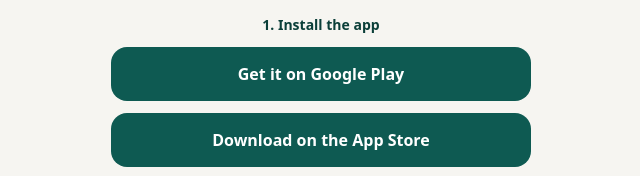
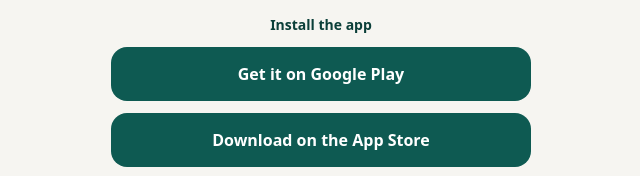
Before and after one commit to willianalves10/synpari-site, a plain HTML site: page join/index.html in a window 1280 px wide. Shown: the part 440-616 px from the top of the page, 319-959 px from the left. Drawn offline with Linux system fonts and the light colour scheme.

Commit message:
Join page: copy review fixes (no step number, Android hint)
Co-Authored-By: Claude Sonnet 5.5 <noreply@anthropic.com>

```diff
--- a/join/index.html
+++ b/join/index.html
@@ -51,7 +51,7 @@
       <div class="code" id="code" aria-live="polite">------</div>
       <button type="button" class="btn secondary" id="copy">Copy code</button>
 
-      <p class="step" id="step">1. Install the app</p>
+      <p class="step" id="step">Install the app</p>
       <a class="btn primary" id="play" href="#" hidden>Get it on Google Play</a>
       <a class="btn primary" id="ios" href="#" hidden>Download on the App Store</a>
 
@@ -65,9 +65,9 @@
       var PLAY_URL = "https://play.google.com/store/apps/details?id=com.synpariapp.synpari";
       var IOS_URL = "https://apps.apple.com/app/id6823784562";
       var T = {
-        en: { notFound: "Page not found", title: "You were invited to Synpari", opening: "Opening the app...", fallback: "Your invite code:", copy: "Copy code", copied: "Code copied", step: "1. Install the app", open: "Open in the app", play: "Get it on Google Play", ios: "Download on the App Store", hintAndroid: "The code is filled in for you when you open the app. If it is not, tap \"I have an invite code\" and paste it.", hintIos: "Then open Synpari, tap \"I have an invite code\" and paste the code you copied.", hintOther: "Then open Synpari on your phone, tap \"I have an invite code\" and type the code." },
-        pt: { notFound: "Página não encontrada", title: "Você foi convidado para o Synpari", opening: "Abrindo o app...", fallback: "Seu código de convite:", copy: "Copiar código", copied: "Código copiado", step: "1. Instale o app", open: "Abrir no app", play: "Disponível no Google Play", ios: "Baixar na App Store", hintAndroid: "O código já vem preenchido quando você abrir o app. Se não vier, toque em \"Tenho um código de convite\" e cole.", hintIos: "Depois abra o Synpari, toque em \"Tenho um código de convite\" e cole o código que você copiou.", hintOther: "Depois abra o Synpari no celular, toque em \"Tenho um código de convite\" e digite o código." },
-        es: { notFound: "Página no encontrada", title: "Te invitaron a Synpari", opening: "Abriendo la app...", fallback: "Tu código de invitación:", copy: "Copiar código", copied: "Código copiado", step: "1. Instala la app", open: "Abrir en la app", play: "Disponible en Google Play", ios: "Descargar en la App Store", hintAndroid: "El código ya viene escrito cuando abras la app. Si no, toca \"Tengo un código de invitación\" y pégalo.", hintIos: "Luego abre Synpari, toca \"Tengo un código de invitación\" y pega el código que copiaste.", hintOther: "Luego abre Synpari en tu celular, toca \"Tengo un código de invitación\" y escribe el código." }
+        en: { notFound: "Page not found", title: "You were invited to Synpari", opening: "Opening the app...", fallback: "Your invite code:", copy: "Copy code", copied: "Code copied", step: "Install the app", open: "Open in the app", play: "Get it on Google Play", ios: "Download on the App Store", hintAndroid: "The code is filled in when you open the app. If it isn't, tap \"I have an invite code\" and paste it.", hintIos: "Then open Synpari, tap \"I have an invite code\" and paste the code you copied.", hintOther: "Then open Synpari on your phone, tap \"I have an invite code\" and type the code." },
+        pt: { notFound: "Página não encontrada", title: "Você foi convidado para o Synpari", opening: "Abrindo o app...", fallback: "Seu código de convite:", copy: "Copiar código", copied: "Código copiado", step: "Instale o app", open: "Abrir no app", play: "Disponível no Google Play", ios: "Baixar na App Store", hintAndroid: "O código já vem preenchido ao abrir o app. Se não vier, toque em \"Tenho um código de convite\" e cole.", hintIos: "Depois abra o Synpari, toque em \"Tenho um código de convite\" e cole o código que você copiou.", hintOther: "Depois abra o Synpari no celular, toque em \"Tenho um código de convite\" e digite o código." },
+        es: { notFound: "Página no encontrada", title: "Te invitaron a Synpari", opening: "Abriendo la app...", fallback: "Tu código de invitación:", copy: "Copiar código", copied: "Código copiado", step: "Instala la app", open: "Abrir en la app", play: "Disponible en Google Play", ios: "Descargar en la App Store", hintAndroid: "El código ya aparece escrito al abrir la app. Si no, toca \"Tengo un código de invitación\" y pégalo.", hintIos: "Luego abre Synpari, toca \"Tengo un código de invitación\" y pega el código que copiaste.", hintOther: "Luego abre Synpari en tu celular, toca \"Tengo un código de invitación\" y escribe el código." }
       };
       var lang = (navigator.language || "en").slice(0, 2);
       var t = T[lang] || T.en;
```
Also changed, not shown: 404.html (+4 -4 lines).
